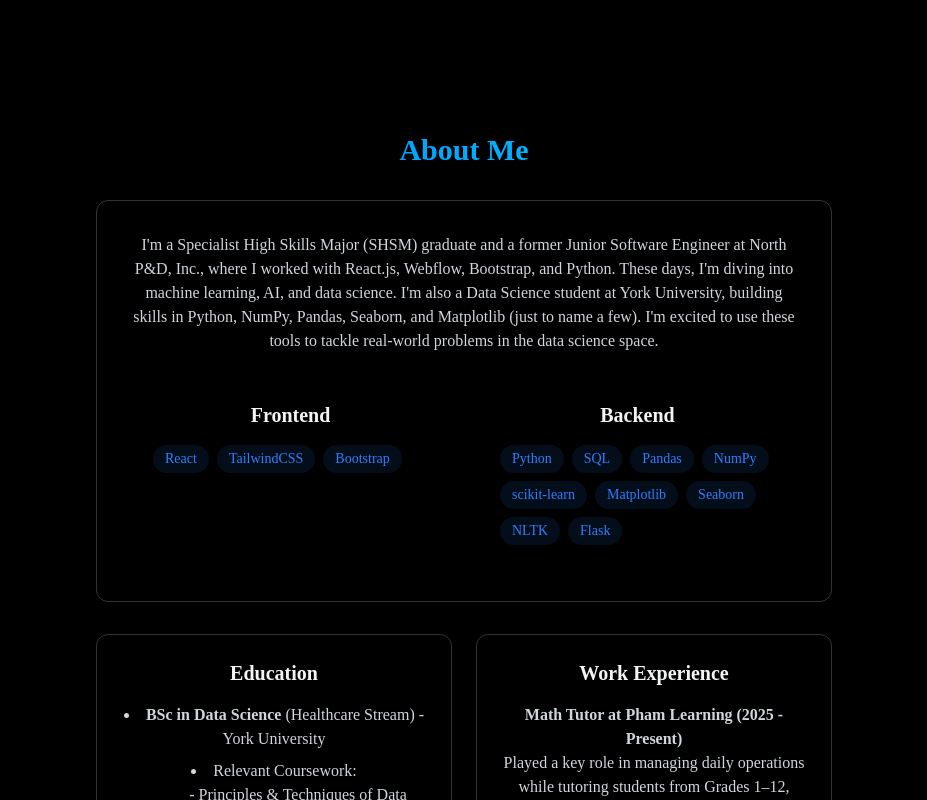
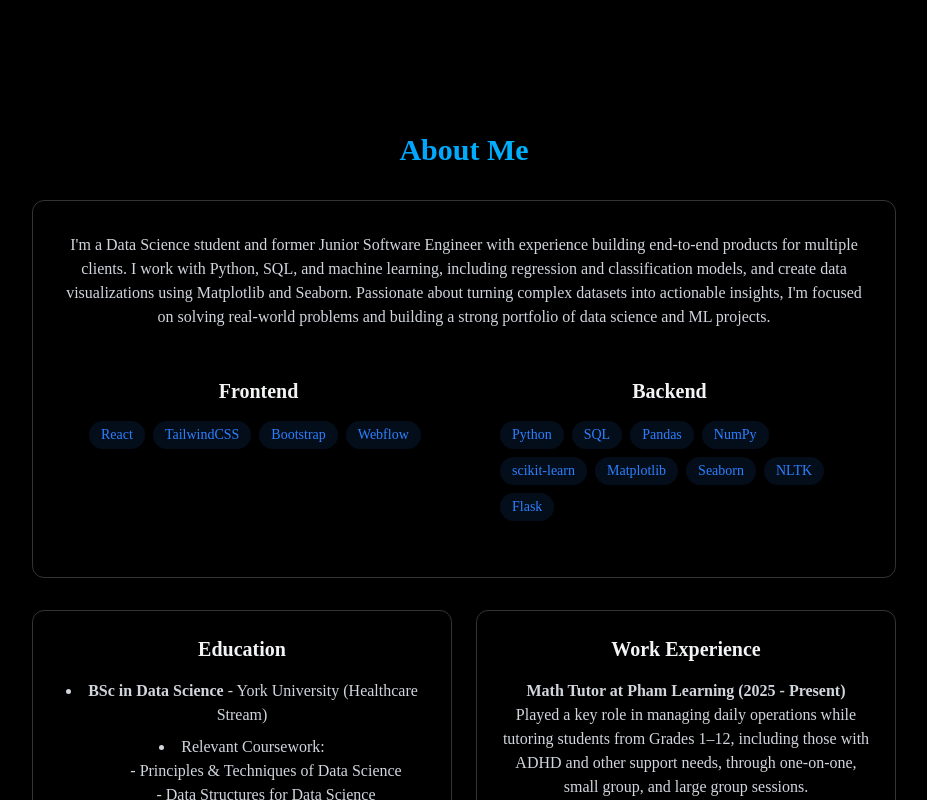
Before and after one commit to FabienThich/fabienthich.github.io, a React (Vite) app: page / in a window 1280 px wide. Shown: the part 780-1580 px from the top of the page, without its empty margins (176-1103 px from the left). Built offline with nearby package versions, Linux system fonts and the light colour scheme.

Commit message:
update about me

```diff
--- a/src/components/sections/About.jsx
+++ b/src/components/sections/About.jsx
@@ -1,7 +1,7 @@
 import { RevealOnScroll } from "./RevealOnScroll";
 
 export const About = () => {
-  const frontendSkills = ["React", "TailwindCSS", "Bootstrap"];
+  const frontendSkills = ["React", "TailwindCSS", "Bootstrap", "Webflow"];
   const backendSkills = [
     "Python",
     "SQL",
@@ -19,21 +19,21 @@ export const About = () => {
       className="min-h-screen flex items-center justify-center py-20"
     >
       <RevealOnScroll>
-        <div className="max-w-3xl mx-auto px-4">
+        <div className="max-w-4xl mx-auto px-4">
           <h2 className="text-3xl font-bold mb-8 bg-gradient-to-r from-blue-500 to-cyan-400 bg-clip-text text-transparent text-center">
             About Me
           </h2>
 
           <div className="rounded-xl p-8 border-white/20 border hover:-translate-y-1 hover:border-blue-500/20 hover:shadow-[0_2px_8px_rgba(59,130,246,0.2)] transition-all">
             <p className="text-gray-300 mb-6">
-              I'm a Specialist High Skills Major (SHSM) graduate and a former
-              Junior Software Engineer at North P&D, Inc., where I worked with
-              React.js, Webflow, Bootstrap, and Python. These days, I'm diving
-              into machine learning, AI, and data science. I'm also a Data
-              Science student at York University, building skills in Python,
-              NumPy, Pandas, Seaborn, and Matplotlib (just to name a few). I'm
-              excited to use these tools to tackle real-world problems in the
-              data science space.
+              I'm a Data Science student and former Junior Software Engineer
+              with experience building end-to-end products for multiple clients.
+              I work with Python, SQL, and machine learning, including
+              regression and classification models, and create data
+              visualizations using Matplotlib and Seaborn. Passionate about
+              turning complex datasets into actionable insights, I'm focused on
+              solving real-world problems and building a strong portfolio of
+              data science and ML projects.
             </p>
 
             <div className="grid grid-cols-1 md:grid-cols-2 gap-6">
@@ -71,8 +71,8 @@ export const About = () => {
               <h3 className="text-xl font-bold mb-4">Education</h3>
               <ul className="list-disc list-inside text-gray-300 space-y-2">
                 <li>
-                  <b>BSc in Data Science</b> (Healthcare Stream) - York
-                  University
+                  <b>BSc in Data Science</b> - York University (Healthcare
+                  Stream)
                 </li>
                 <li>
                   Relevant Coursework:
```
